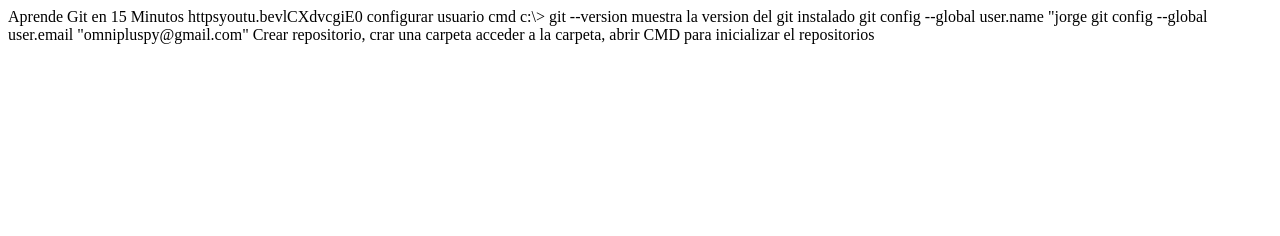
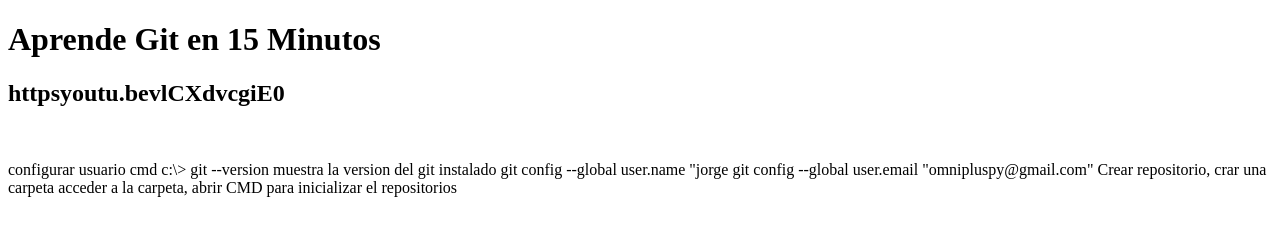
Before and after one commit to omnipluspy/git, a plain HTML site: page index.html in a window 1280 px wide. Drawn offline with Linux system fonts and the light colour scheme.

Commit message:
titulo h1 y más contenidos

```diff
--- a/index.html
+++ b/index.html
@@ -7,13 +7,10 @@
     <title>Document</title>
 </head>
 <body>
-
-</body>
-</html>
-
-Aprende Git en 15 Minutos
-httpsyoutu.bevlCXdvcgiE0
-
+    <h1>Aprende Git en 15 Minutos</h1>
+    <h2>httpsyoutu.bevlCXdvcgiE0</h2>
+    <br>
+    <p>
         configurar usuario
         cmd
         c:\> git --version	muestra la version del git instalado
@@ -24,3 +21,6 @@ git config --global user.email "omnipluspy@gmail.com"
         Crear repositorio, crar una carpeta
         acceder a la carpeta, abrir CMD
         para inicializar el repositorios
+    </p>
+</body>
+</html>
```
Lines whose indentation alone changed are shown as unchanged.
